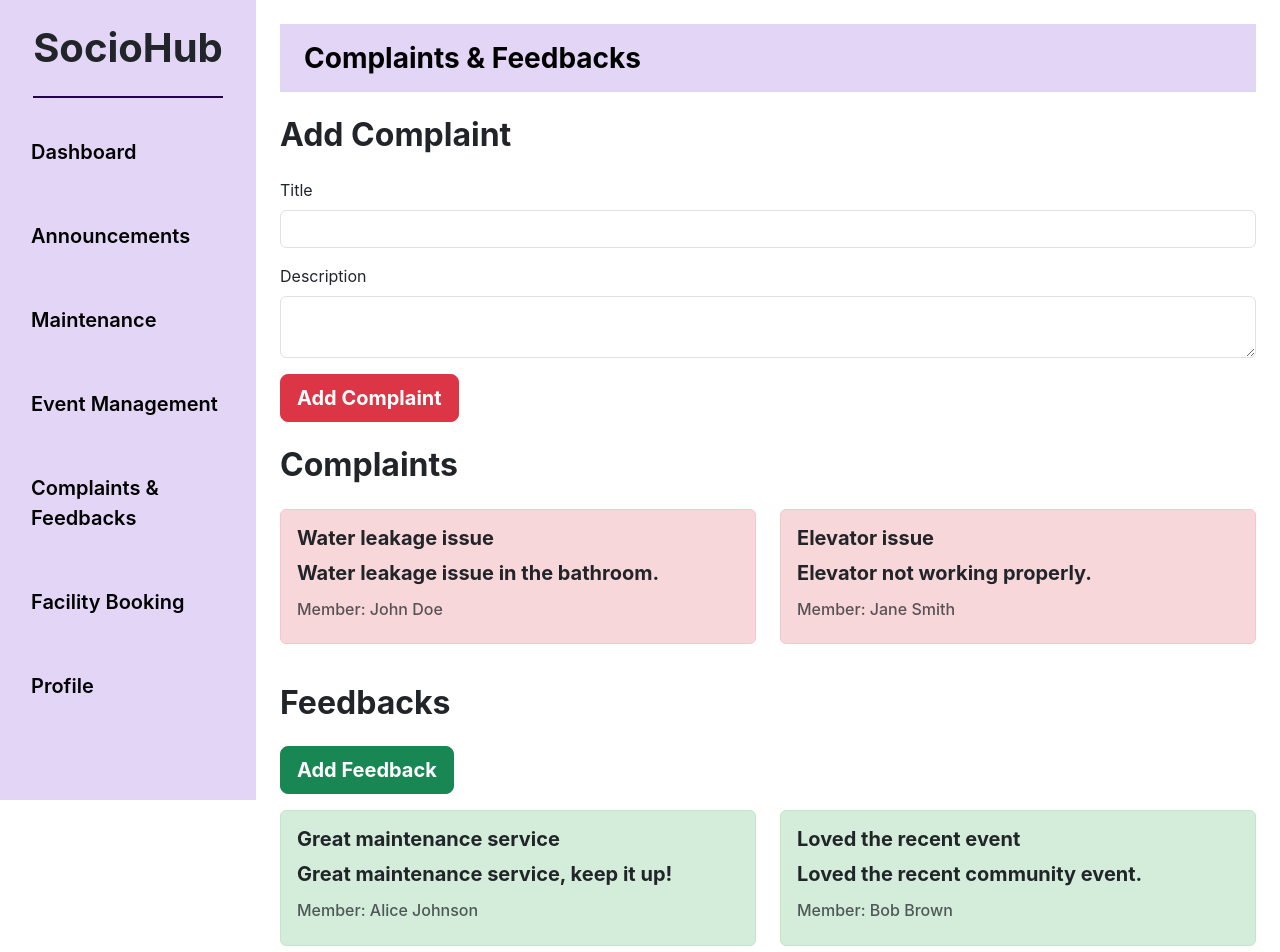
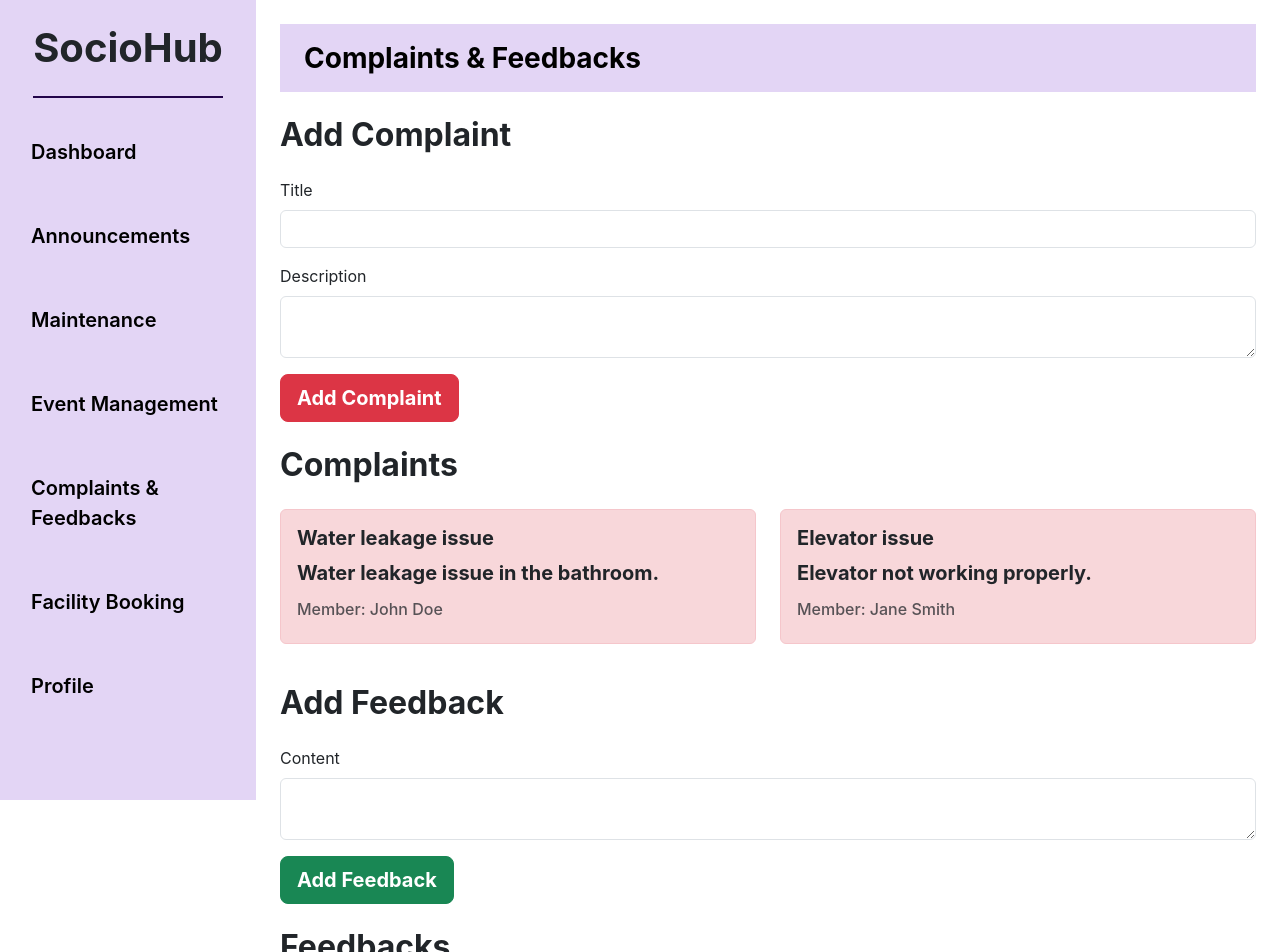
Before and after one commit to OnlineSocietyManagementSystem/OnlineSocietyManagement, a React (Vite) app in the folder client/: page /member-complaints-feedbacks in a window 1280 px wide. Shown: the top 952 px of the page. Built offline with nearby package versions, Linux system fonts and the light colour scheme.

Commit message:
api added for feedbacks

```diff
--- a/client/src/screens/member_screens/memberComplaintsFeedbacks.jsx
+++ b/client/src/screens/member_screens/memberComplaintsFeedbacks.jsx
@@ -1,11 +1,11 @@
 import React, { useState } from "react";
 import Sidebar from "../../components/sidebar";
 import axios from "axios";
-import { toast } from "react-toastify";
 
 function MemberComplaintsFeedbacks() {
   const [title, setTitle] = useState("");
   const [description, setDescription] = useState("");
+  const [feedbackContent, setFeedbackContent] = useState("");
 
   const complaints = [
     {
@@ -37,10 +37,10 @@ function MemberComplaintsFeedbacks() {
     },
   ];
 
-  const handleSubmit = async (e) => {
+  const token = localStorage.getItem("token");
+
+  const handleComplaintSubmit = async (e) => {
     e.preventDefault();
-
-    const token = localStorage.getItem("token");
 
     const complaintData = { title, description };
 
@@ -53,7 +53,6 @@ function MemberComplaintsFeedbacks() {
         }
       );
       console.log("Complaint added successfully:", response.data);
-      toast.success("Complaint Successfully Added");
       // Reset form fields
       setTitle("");
       setDescription("");
@@ -61,6 +60,29 @@ function MemberComplaintsFeedbacks() {
       // fetchComplaints();
     } catch (error) {
       console.error("Error adding complaint:", error);
+    }
+  };
+
+  const handleFeedbackSubmit = async (e) => {
+    e.preventDefault();
+
+    const feedbackData = { feedbackContent };
+
+    try {
+      const response = await axios.post("http://localhost:8080/add-feedback", feedbackData,
+        {
+          headers: {
+            Authorization: `Bearer ${token}`,
+          },
+        }
+      );
+      console.log("Feedback added successfully:", response.data);
+      // Reset form field
+      setFeedbackContent("");
+      // Optionally, fetch updated feedbacks to display the new one
+      // fetchFeedbacks();
+    } catch (error) {
+      console.error("Error adding feedback:", error);
     }
   };
 
@@ -91,7 +113,7 @@ function MemberComplaintsFeedbacks() {
         </nav>
 
         <h2 className="mb-4 fw-bold">Add Complaint</h2>
-        <form onSubmit={handleSubmit}>
+        <form onSubmit={handleComplaintSubmit}>
           <div className="mb-3">
             <label htmlFor="title" className="form-label">Title</label>
             <input
@@ -134,10 +156,22 @@ function MemberComplaintsFeedbacks() {
           ))}
         </div>
 
+        <h2 className="mt-4 mb-4 fw-bold">Add Feedback</h2>
+        <form onSubmit={handleFeedbackSubmit}>
+          <div className="mb-3">
+            <label htmlFor="feedbackContent" className="form-label">Content</label>
+            <textarea
+              className="form-control"
+              id="feedbackContent"
+              value={feedbackContent}
+              onChange={(e) => setFeedbackContent(e.target.value)}
+              required
+            ></textarea>
+          </div>
+          <button type="submit" className="btn btn-success btn-lg fw-bold">Add Feedback</button>
+        </form>
+
         <h2 className="mt-4 mb-4 fw-bold">Feedbacks</h2>
-        <div>
-          <button className="btn btn-success btn-lg fw-bold mb-3" type="submit">Add Feedback</button>
-        </div>
         <div className="row">
           {feedbacks.map((feedback) => (
             <div className="col-md-6 mb-3" key={feedback.id}>
```
